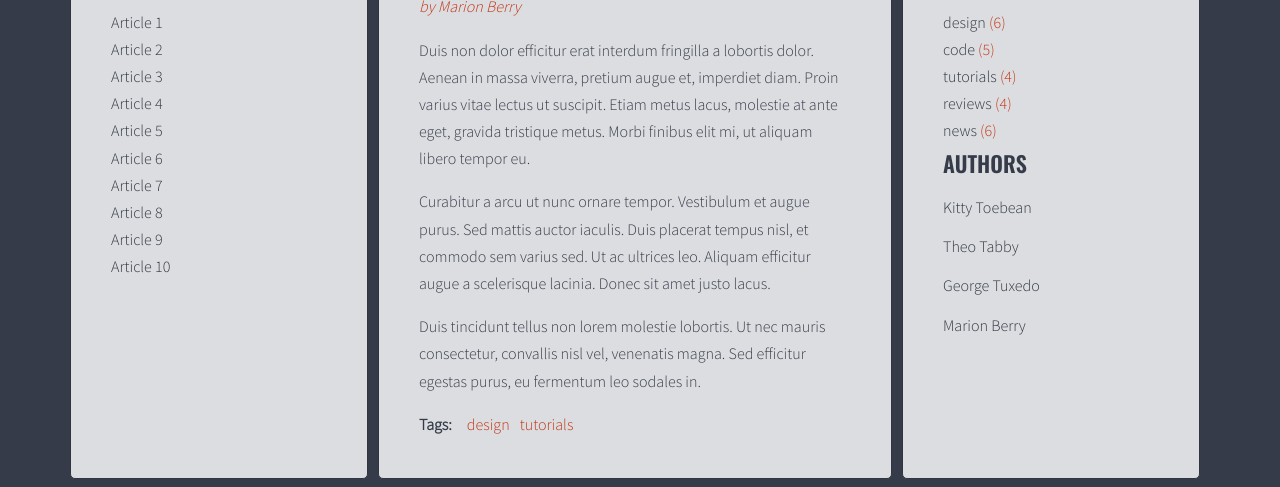
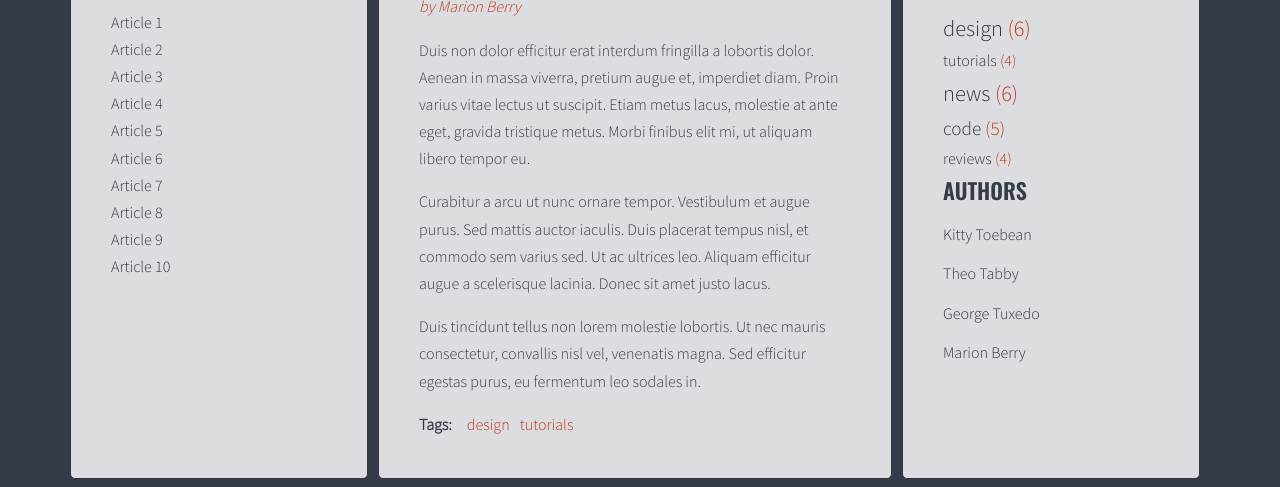
Before and after one commit to kacper-wisniewski/javascript-blog, a website: page index.html in a window 1280 px wide. Shown: the part 325-812 px from the top of the page. Drawn offline with nearby package versions, Linux system fonts and the light colour scheme.

Commit message:
Add tags Cloud

```diff
--- a/index.html
+++ b/index.html
@@ -192,11 +192,6 @@
                 <aside class="sidebar">
                     <h2 class="section-title">Tags</h2>
                     <ul class="list tags">
-                        <li><a href="#design">design</a> <span>(6)</span></li>
-                        <li><a href="#">code</a> <span>(5)</span></li>
-                        <li><a href="#">tutorials</a> <span>(4)</span></li>
-                        <li><a href="#">reviews</a> <span>(4)</span></li>
-                        <li><a href="#">news</a> <span>(6)</span></li>
                     </ul>
                     <h2 class="section-title">Authors</h2>
                     <ul class="list authors">
--- a/js/script.js
+++ b/js/script.js
@@ -5,7 +5,10 @@
         optTitleSelector = '.post-title',
         optTitleListSelector = '.titles',
         optTagsSelector = '.post-tags .list',
-        optAuthorSelector = '.post-author';
+        optAuthorSelector = '.post-author',
+        optTagListSelector = '.tags.list',
+        optCloudClassCount = '3',
+        optCloudClassPrefix = 'tag-size-';
 
     const generateTitleList = function(customSelector='') {
 
@@ -165,6 +168,14 @@
 
             /* END LOOP: for each link */
         }
+
+        const tagCloudLinks = document.querySelector('.tags a');
+
+        for(let tagCloudLink of tagCloudLinks) {
+
+            tagCloudLink.addEventListener('click', tagClickHandler);
+
+        }
     }
 
     function tagClickHandler(event){
@@ -255,11 +266,102 @@
 
     }
 
+    function calculateTagsParams(tags) {
+        let params = {
+            min: 999999,
+            max: 0
+        };
+        for(let tag in tags) {
+            console.log(`${tag} is used ${tags[tag]} times`);
+            params.max = Math.max(tags[tag], params.max);
+            params.min = Math.min(tags[tag], params.min);
+        }
+
+        return params;
+    }
+
+    function calculateTagClass(count, params) {
+
+        let tagClass = optCloudClassPrefix;
+
+        let classCount = Math.floor((count - params.min)/(params.max - params.min) * (optCloudClassCount - 1) + 1);
+
+        tagClass += classCount;
+
+        return tagClass
+    }
+
+    function generateTagsList() {
+        /* [NEW] create a new variable allTags with an empty array */
+        let allTags = {};
+
+        /* find all articles */
+
+        const articles = document.querySelectorAll(optArticleSelector);
+
+        const tagsWrapper = document.querySelector(optTagListSelector);
+
+        /* START LOOP: for every article: */
+
+        for(let article of articles) {
+
+            /* get tags from data-tags attribute */
+
+            /* split tags into array */
+
+            const tagsArray = article.getAttribute('data-tags').split(' ');
+
+            /* START LOOP: for each tag */
+
+            for(let tag of tagsArray){
+
+                const tagLink = tag;
+
+                /* [NEW] check if this link is NOT already in allTags */
+
+                if(!allTags[tagLink]){
+
+                    /* [NEW] add generated code to allTags array */
+                    allTags[tagLink] = 1;
+
+                } else {
+
+                    allTags[tagLink]++;
+                }
+
+                /* END LOOP: for each tag */
+            }
+
+            /* END LOOP: for every article: */
+        }
+        /* [NEW] create variable for all links HTML code */
+
+        const tagsParams = calculateTagsParams(allTags);
+        console.log('tagsParams:', tagsParams);
+
+        let allTagsHTML = '';
+
+        /* [NEW] START LOOP: for each tag in allTags: */
+        for(let tagLink in allTags){
+            /* [NEW] generate code of a link and add it to allTagsHTML */
+            const tagClass = calculateTagClass(allTags[tagLink], tagsParams);
+
+            allTagsHTML += `<li class="${tagClass}"><a href="#tag-${tagLink}">${tagLink} <span>(${allTags[tagLink]})</span><a></li>`;
+        }
+        /* [NEW] END LOOP: for each tag in allTags: */
+
+        /*[NEW] add HTML from allTagsHTML to tagList */
+        tagsWrapper.innerHTML = allTagsHTML;
+
+    }
+
     generateTitleList();
 
     generateTags();
 
     generateAuthor();
+
+    generateTagsList();
 
     titleEventListener();
 
--- a/sass/style.scss
+++ b/sass/style.scss
@@ -114,6 +114,15 @@ a {
   }
 }
 
+.tag-size-1 {
+  font-size: 100%;
+}
+.tag-size-2 {
+  font-size:  120%;
+}
+.tag-size-3 {
+  font-size: 140%;
+}
 /* Authors */
 
 .authors {
```
Also changed, not shown: css/style.css, 1 other file.
